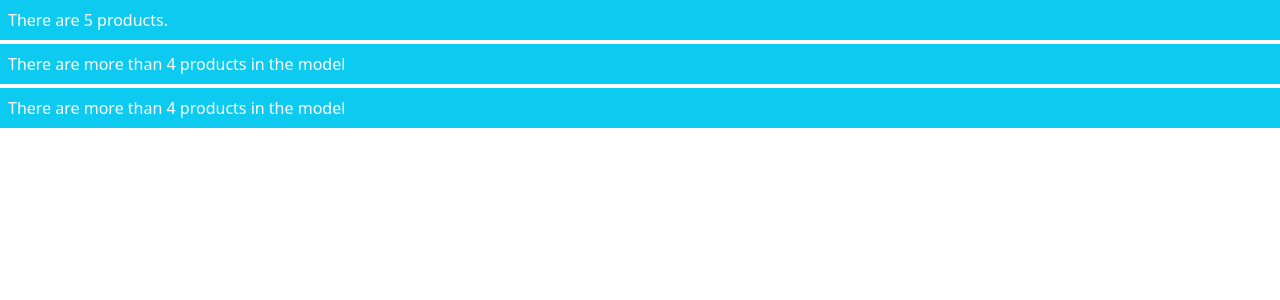
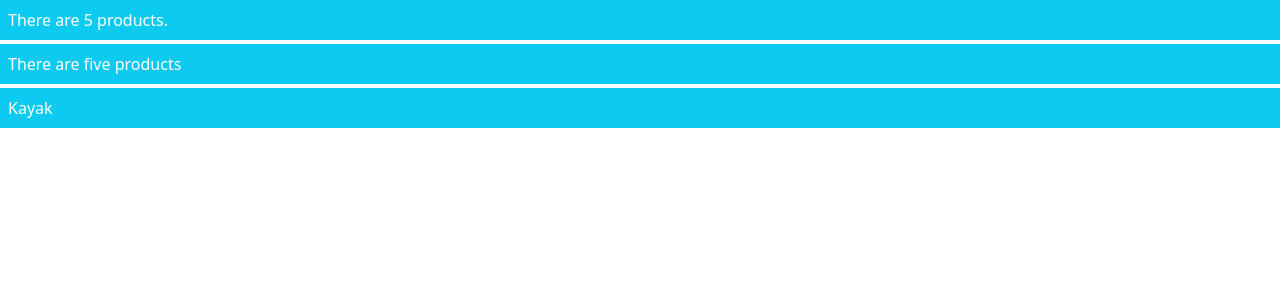
Before and after one commit to rafaelhfreitas/angular_underhood, an Angular app: page / in a window 1280 px wide. Shown: the top 300 px of the page. Built offline with nearby package versions, Linux system fonts and the light colour scheme.

Commit message:
ngSwitch directive

```diff
--- a/src/app/template.html
+++ b/src/app/template.html
@@ -3,18 +3,16 @@
         There are {{ getProductCount()}} products.
     </div>
 
-    <div *ngIf="getProductCount() > 4" class="bg-info p-2 mt-1">
-        There are more than 4 products in the model
+    <div class="bg-info p-2 mt-1" [ngSwitch]="getProductCount()">
+        <span *ngSwitchCase="2">There are two products</span>
+        <span *ngSwitchCase="5">There are five products</span>
+        <span *ngSwitchDefault>This is the default</span>
     </div>
 
-    <ng-template ngIf="model.getProductCount() > 4">
-        <div class="bg-info p-2 mt-1">
-            There are more than 4 products in the model
-        </div>
-    </ng-template>
-
-    <div *ngIf="getProductByPosition(0).name != 'Kayak'" class="bg-info mt-1">
-        The first product isn't a Kayak
+    <div class="bg-info p-2 mt-1" [ngSwitch]="getProduct(1)?.name">
+        <span *ngSwitchCase="targetName">Kayak</span>
+        <span *ngSwitchCase="'Lifejacket'">Lifejacket</span>
+        <span *ngSwitchDefault>Other product</span>
     </div>
 
 </div>
```
